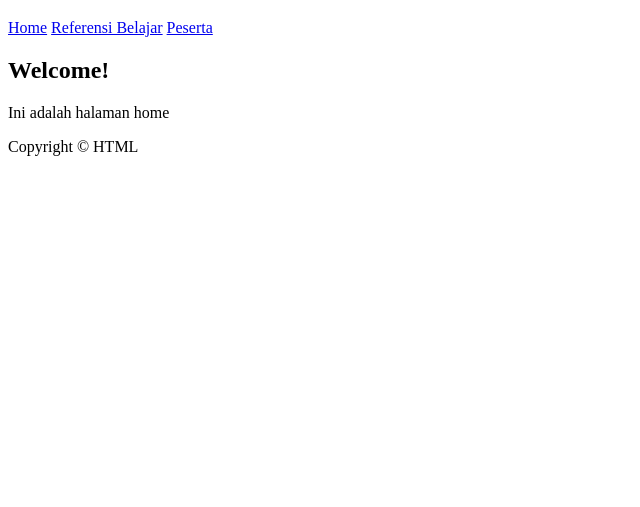
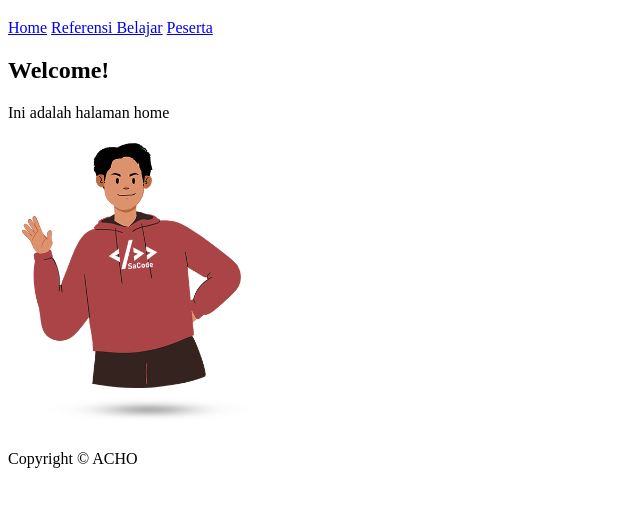
Before and after one commit to niasasso/sacode-online-2023-day02, a plain HTML site: page index.html in a window 1280 px wide. Shown: the part 61-568 px from the top of the page, without its empty margins (0-640 px from the left). Drawn offline with Linux system fonts and the light colour scheme.

Commit message:
tambah gambar di index.html

```diff
--- a/index.html
+++ b/index.html
@@ -20,11 +20,13 @@
 	<section>
 		<h2>Welcome!</h2>
 		<p>Ini adalah halaman home</p>
+
+        <img src="./image/sacode-illustration-belinda.png" alt="" width="250px">
 	</section>
 
 	<footer>
 		<p>
-			Copyright &copy; HTML
+			Copyright &copy; ACHO
 		</p>
 	</footer>
 
```
Also changed, not shown: image/sacode-illustration-belinda.png (added).
